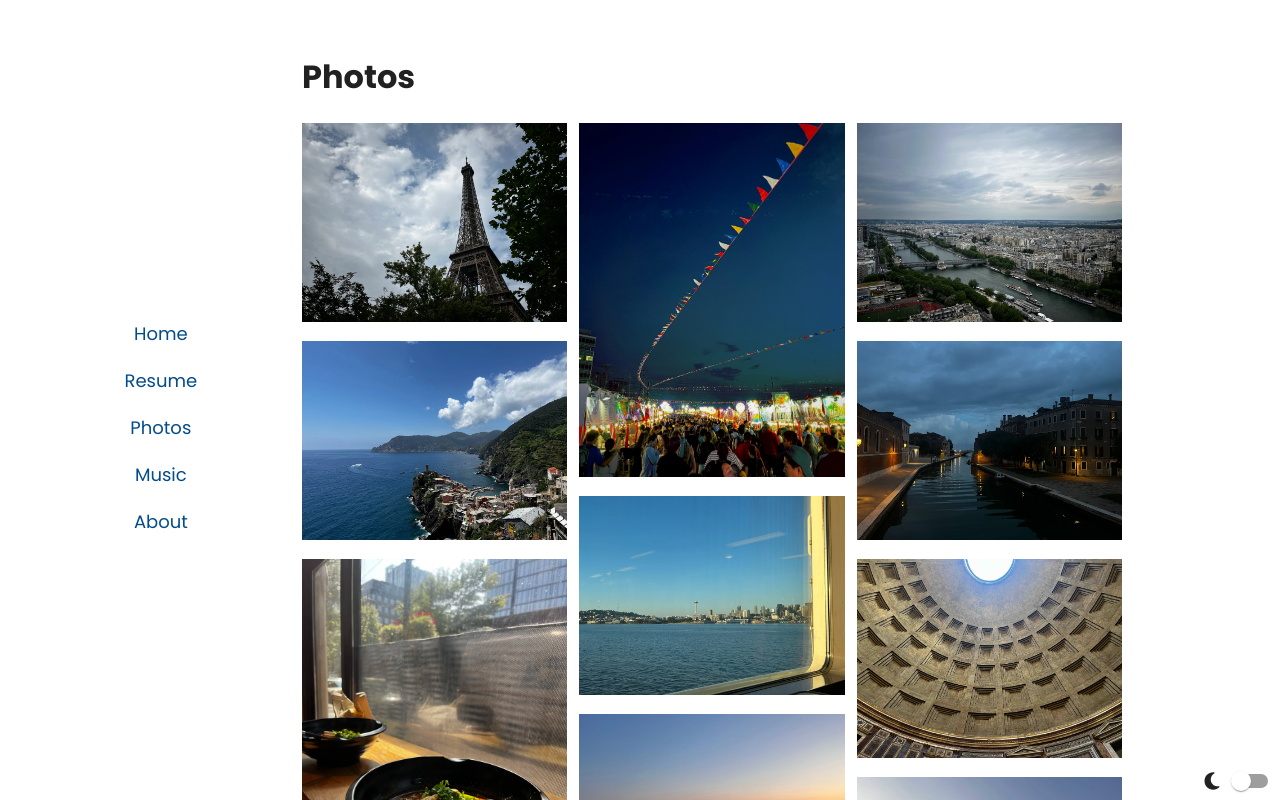
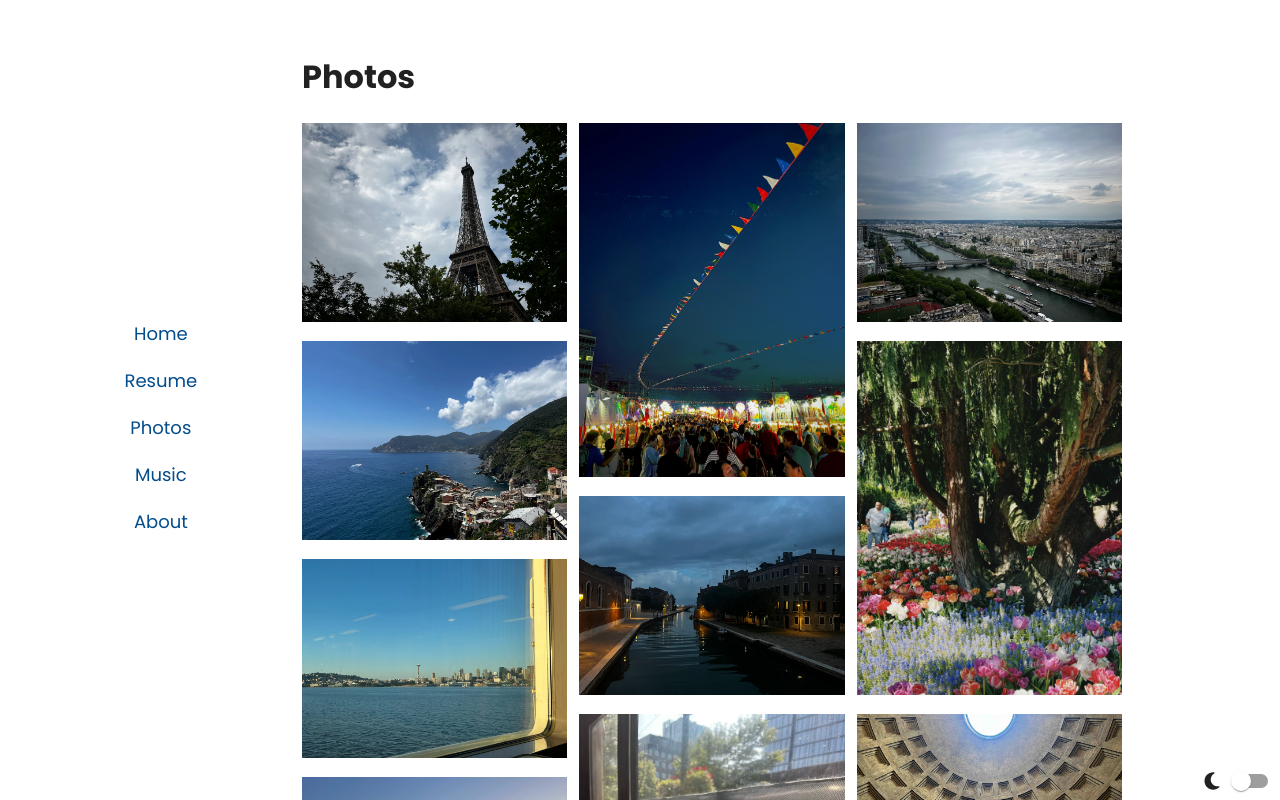
Before and after one commit to jinevang/personal-site, a React (Create React App) app: page /photos in a window 1280 px wide. Shown: the top 800 px of the page. Built offline with nearby package versions, Linux system fonts and the light colour scheme.

Commit message:
Add Tulips

```diff
--- a/src/pages/AboutPage.tsx
+++ b/src/pages/AboutPage.tsx
@@ -1,7 +1,7 @@
 import React, { useEffect } from "react";
 
 // Components
-import { Box, List, ListItem, Typography, useTheme } from "@mui/material";
+import { Box, Button, List, ListItem, Typography, useTheme } from "@mui/material";
 
 // Styles & Colors
 import styled from "@emotion/styled";
--- a/src/pages/PhotosPage.tsx
+++ b/src/pages/PhotosPage.tsx
@@ -61,12 +61,21 @@ const PhotosPage = () => {
         </Box>
         <Box>
           <img
+            src={require("../assets/tulips.webp")}
+            loading="lazy"
+            width={"100%"}
+            alt="The Roozengaarde Tulips"
+          ></img>
+        </Box>
+        <Box>
+          <img
             src={require("../assets/venice_quiet.webp")}
             loading="lazy"
             width={"100%"}
             alt="A photo of a quiet Venice night"
           ></img>
         </Box>
+
         <Box>
           <img
             src={require("../assets/ferry_view.webp")}
--- a/src/pages/ResumePage.tsx
+++ b/src/pages/ResumePage.tsx
@@ -213,6 +213,11 @@ const ResumePage = () => {
             <h4>Projects</h4>
             <Typography>
               <li>
+              Architectural and design lead on dependency & license monitoring project using Jenkins, PHP, and React
+              </li>
+            </Typography>
+            <Typography>
+              <li>
                 Contributed to the front-end development of new software
                 products and internal tools using React and MUI
               </li>
```
Also changed, not shown: src/assets/tulips.webp (added).
